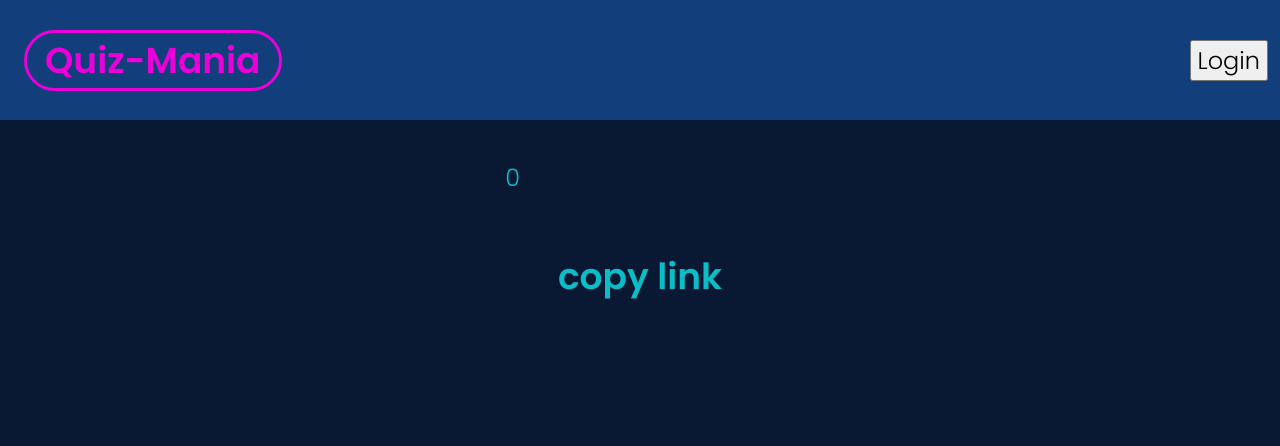
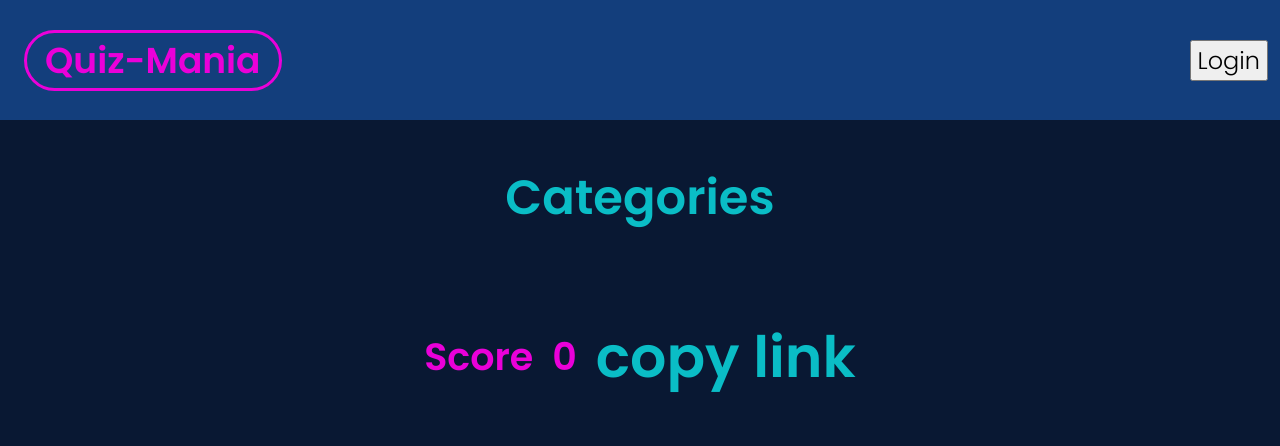
Before and after one commit to beaucoup32/Quiz-mania, a Node server app: page /qstart in a window 1280 px wide. Shown: the top 446 px of the page. Run offline with Node 20, Linux system fonts and the light colour scheme; data that the repository does not hold is empty; style sheets or scripts are compiled from the project's sources; some libraries are stand-ins or nearby versions.

Commit message:
css for qstart.ejs

```diff
--- a/styles/create-quiz-container.scss
+++ b/styles/create-quiz-container.scss
@@ -29,7 +29,7 @@
   display: flex;
   flex-direction: column;
   gap: 0.5em;
-  margin-top: 0.5em;
+  margin-top: 1em;
 }
 
 .answer-select {
@@ -176,3 +176,7 @@
   pointer-events: none;
   opacity: 0.5;
 }
+
+.fa-trash-can {
+  margin: 0.5em;
+}
--- a/styles/qstart_container.scss
+++ b/styles/qstart_container.scss
@@ -1,23 +1,57 @@
 .category {
   display: flex;
   flex-direction: column;
-
+  align-items: center;
+  margin-top: 130px;
 }
 
-.quiz-header {
-  text-align: center;
-  font-size: 1.25em;
-  background-color: rgb(113, 28,145);
+.score {
+  display: flex;
+  font-weight: bold;
+  font-size: 38px;
+  color: rgb(234, 0, 217);
+  align-items: center;
+  gap: 0.5em;
 }
 
+.game-section {
+  display: flex;
+  flex-direction: column;
+  justify-content:center;
+  align-items: center;
+  width: 1000px;
+  // border: solid;
+  // border-color: #0abdc6;
+  // border-radius: 1em;
+}
+
+// .quiz-header {
+//   text-align: center;
+//   font-size: 1.25em;
+//   background-color: rgb(113, 28,145);
+// }
+
 .question-box {
+  // width: 1500px;
   text-align: center;
   font-size: 1.25em;
   color: #0abdc6;
 }
 
 .answer {
-  color: #ea00d9;;
+  display: flex;
+  justify-content: center;
+  align-items: center;
+  color: #ea00d9;
+  border: solid;
+  border-radius: 1em;
+  height: 130px;
+  width: 450px;
+  margin-bottom: 0.5em;
+}
+
+.answer:hover {
+  color: #0abdc6;
 }
 
 .results {
@@ -29,7 +63,7 @@
 
 .copy-link {
   color: #0abdc6;
-  align-self: center;
+  // align-self: center;
 }
 
 .divider {
@@ -38,9 +72,10 @@
 }
 
 .answers-container {
+  display: flex;
   flex-wrap: wrap;
-  width: 50%;
-  align-self: center;
+  // width: 50%;
+  justify-content: center;
 
 }
 
--- a/views/qstart.ejs
+++ b/views/qstart.ejs
@@ -49,9 +49,13 @@
     <div class="question">
       <div class="category">
         <h1>Categories</h1>
-        <p id="final-count">0</p>
+        <div class="score">
+        <Label class="score">Score</Label>
+        <p class="score" id="final-count">0</p>
         <%for (let item of data) {%>
-        <button class="button">
+        </div>
+<section class="game-section">
+          <button class="button">
           <div class="question-box">
           <h2 class="start-button"><%= item.question %></h2>
           </div>
@@ -98,7 +102,7 @@
       <div class="copy-link">
         <h2 class>copy link</h2>
       </div>
-
+    </section>
     </div>
   </body>
 
```
Also changed, not shown: public/scripts/create-quiz.js (+6 -6 lines).
